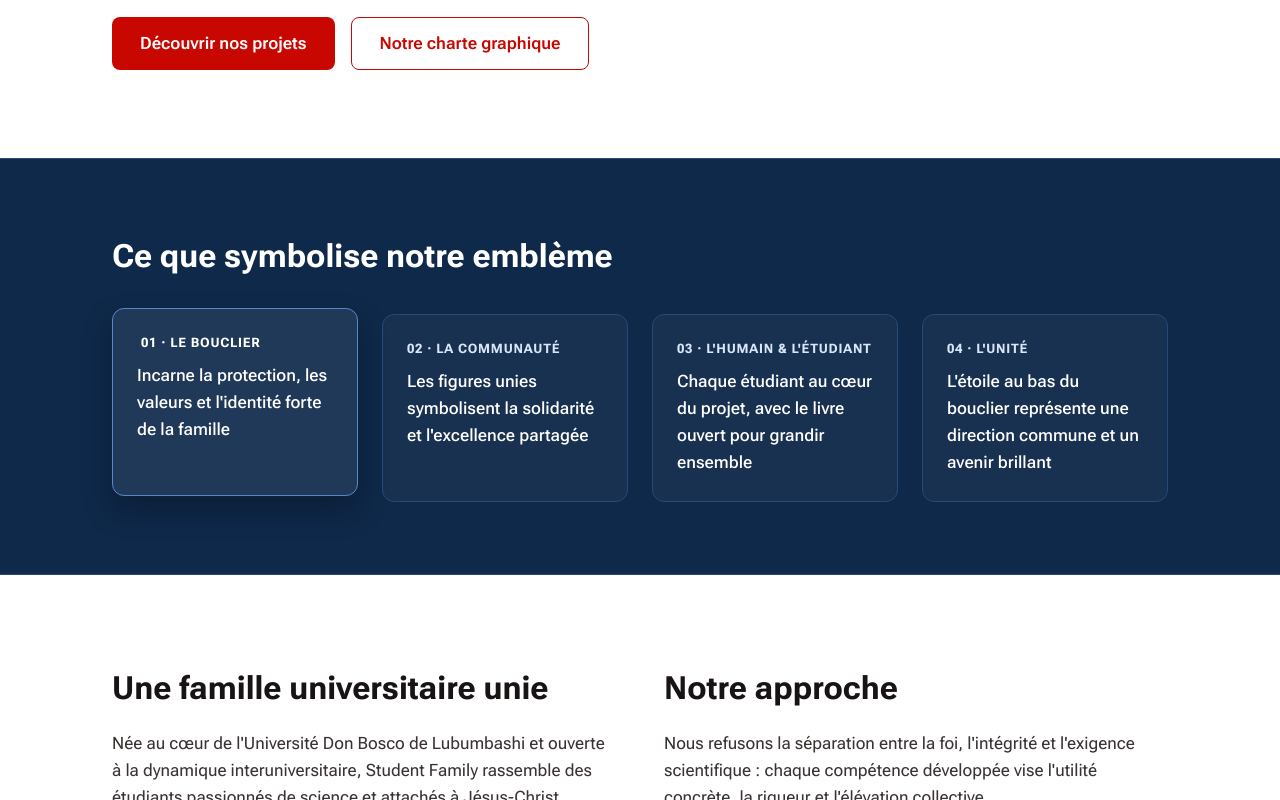
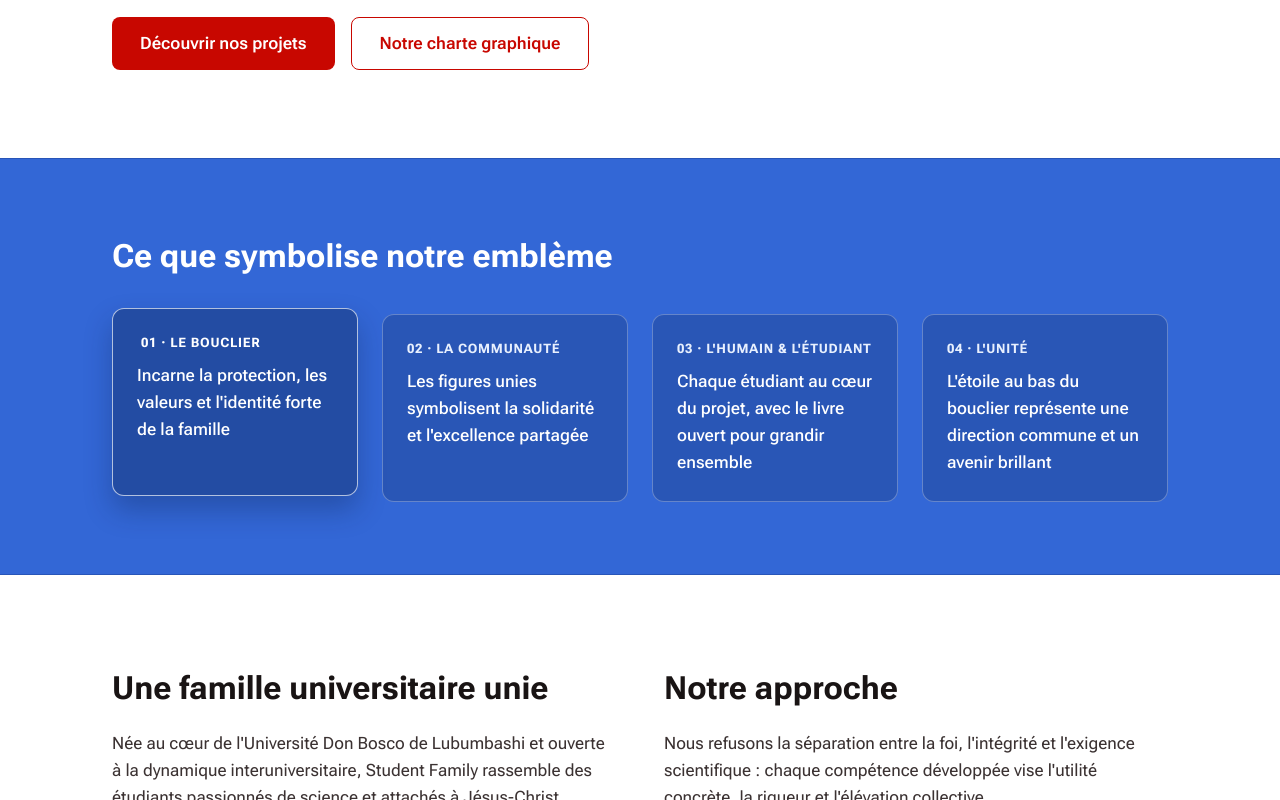
Before and after one commit to sfamilies/sfamilies.github.io, a plain HTML site: page index.html in a window 1280 px wide. In both pictures the pointer is over the element 235 px from the left and 982 px from the top of the page. Shown: the part 574-1374 px from the top of the page. Drawn offline with Linux system fonts and the light colour scheme.

Commit message:
chore: fix design - blue background

```diff
--- a/index.html
+++ b/index.html
@@ -17,7 +17,7 @@
 <style>
 :root{
   --red:#C80700; --red-dark:#9E0500; --red-soft:#FDF4F3;
-  --blue:#0F294A; --blue-border:#234A7A; --blue-soft:#D8E6F8;
+  --blue:#3367D6; --blue-border:rgba(255,255,255,.28); --blue-soft:#E8F0FE;
   --black:#121316; --black-card:#1A1C21; --black-border:#2C3038; --black-soft:#C7CCD6;
   --white:#FFFFFF; --ink:#191414; --muted:#635858; --soft:#3B3232;
   --line:#EADAD8;
@@ -123,13 +123,13 @@ h2.m32{margin-bottom:32px}
   transform:translateY(-6px) scale(1);
 }
 
-.band-blue{background:var(--blue);color:var(--white);border-top:1px solid var(--blue-border);border-bottom:1px solid var(--blue-border)}
+.band-blue{background:var(--blue);color:var(--white);border-top:1px solid #2855B8;border-bottom:1px solid #2855B8}
 .band-blue h2{color:var(--white)}
-.band-blue .props>div{flex:1 1 220px;background:rgba(255,255,255,.04);border:1px solid var(--blue-border);border-radius:12px;padding:24px}
+.band-blue .props>div{flex:1 1 220px;background:rgba(13,34,82,.24);border:1px solid var(--blue-border);border-radius:12px;padding:24px}
 .band-blue .props>div.is-visible:hover{
-  background:rgba(255,255,255,.08);
-  border-color:#5688C7;
-  box-shadow:0 14px 28px rgba(4,12,24,.38);
+  background:rgba(13,34,82,.38);
+  border-color:rgba(255,255,255,.65);
+  box-shadow:0 14px 28px rgba(13,34,82,.32);
 }
 .band-blue .num{color:var(--blue-soft);font-family:var(--flex);font-weight:700;font-variation-settings:"wght" 750;font-size:13px;letter-spacing:.06em;margin-bottom:8px;transition:transform .3s var(--ease),color .3s var(--ease)}
 .band-blue .props>div:hover .num{transform:translateX(4px);color:#FFFFFF}
```
